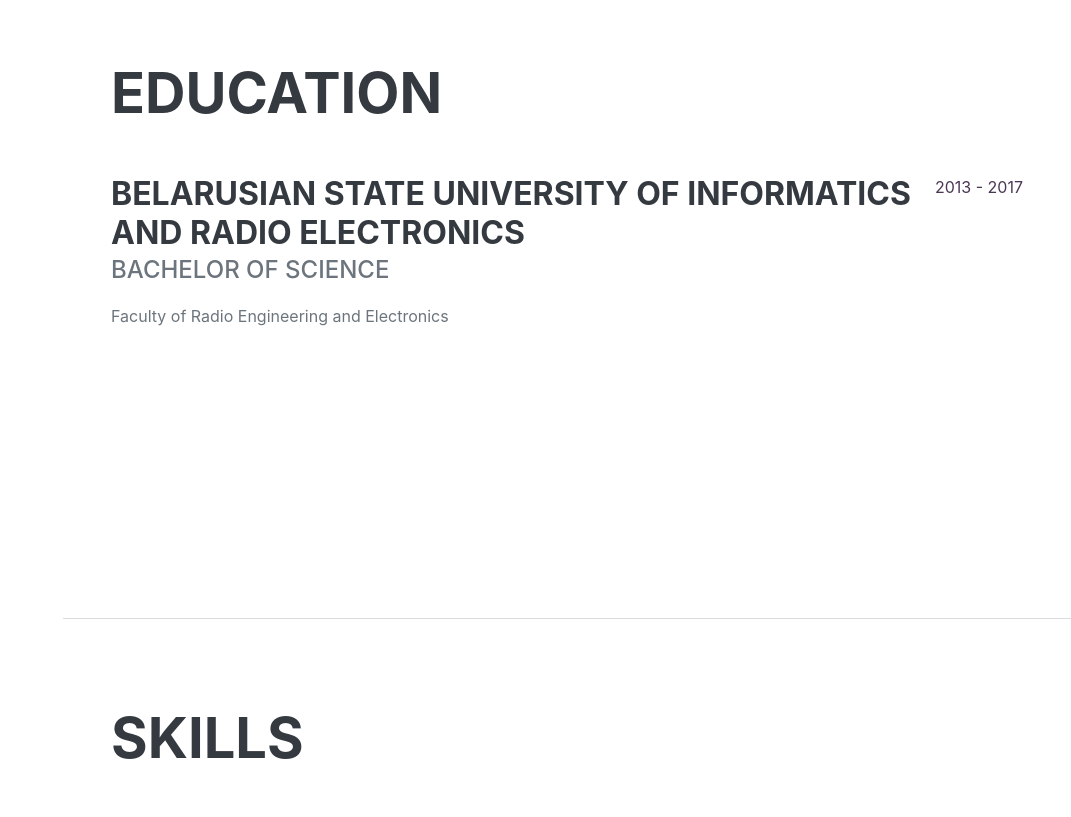
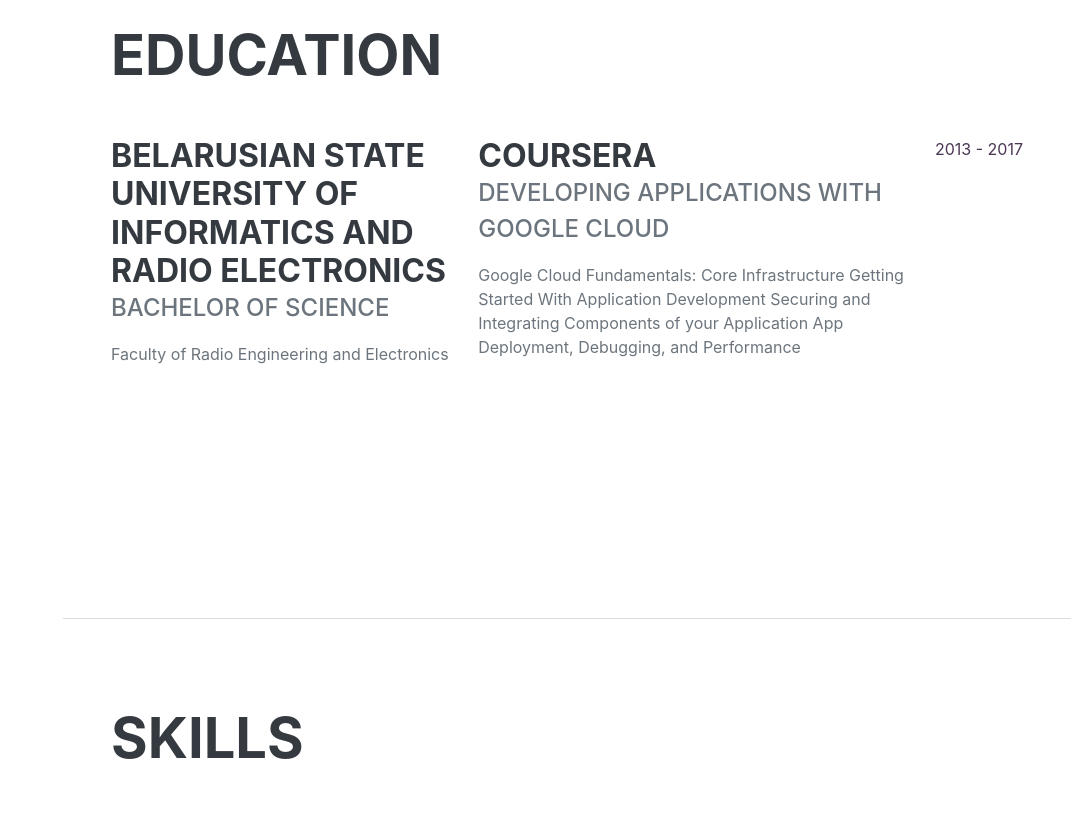
Before and after one commit to psyclr/alex.github.io, a plain HTML site: page index.html in a window 1280 px wide. Shown: the part 4020-4837 px from the top of the page, without its empty margins (209-1280 px from the left). Drawn offline with nearby package versions, Linux system fonts and the light colour scheme; a web font is replaced by a local one.

Commit message:
gcp certificates added

```diff
--- a/index.html
+++ b/index.html
@@ -5,7 +5,7 @@
     <meta name="viewport" content="width=device-width, initial-scale=1, shrink-to-fit=no"/>
     <meta name="description" content=""/>
     <meta name="author" content=""/>
-    <title>Resume - Start Bootstrap Theme</title>
+    <title>Resume </title>
     <link rel="icon" type="image/x-icon" href="assets/img/favicon.ico"/>
     <!-- Font Awesome icons (free version)-->
     <script src="https://use.fontawesome.com/releases/v6.3.0/js/all.js" crossorigin="anonymous"></script>
@@ -280,6 +280,18 @@
                         Faculty of Radio Engineering and Electronics
                     </div>
                 </div>
+
+                <div class="flex-grow-1">
+                    <h3 class="mb-0">Coursera</h3>
+                    <div class="subheading mb-3">Developing Applications with Google Cloud
+                    </div>
+                    <div>
+                        Google Cloud Fundamentals: Core Infrastructure
+                        Getting Started With Application Development
+                        Securing and Integrating Components of your Application
+                        App Deployment, Debugging, and Performance
+                    </div>
+                </div>
                 <div class="flex-shrink-0"><span class="text-primary">2013 - 2017</span></div>
             </div>
         </div>
@@ -379,7 +391,8 @@
                 Besides club life, I enjoy travelling with my wife, and skiing with my cousin.</p>
             <p class="mb-0">When i'm not DJ-ing or traveling, I follow a number of sci-fi and fantasy genre movies
                 and television shows, I am an aspiring chef, and I spend a large amount of my free time exploring
-                the latest technology advancements in the development world, sometimes trying new technologies or languages</p>
+                the latest technology advancements in the development world, sometimes trying new technologies or
+                languages</p>
         </div>
     </section>
     <hr class="m-0"/>
```
